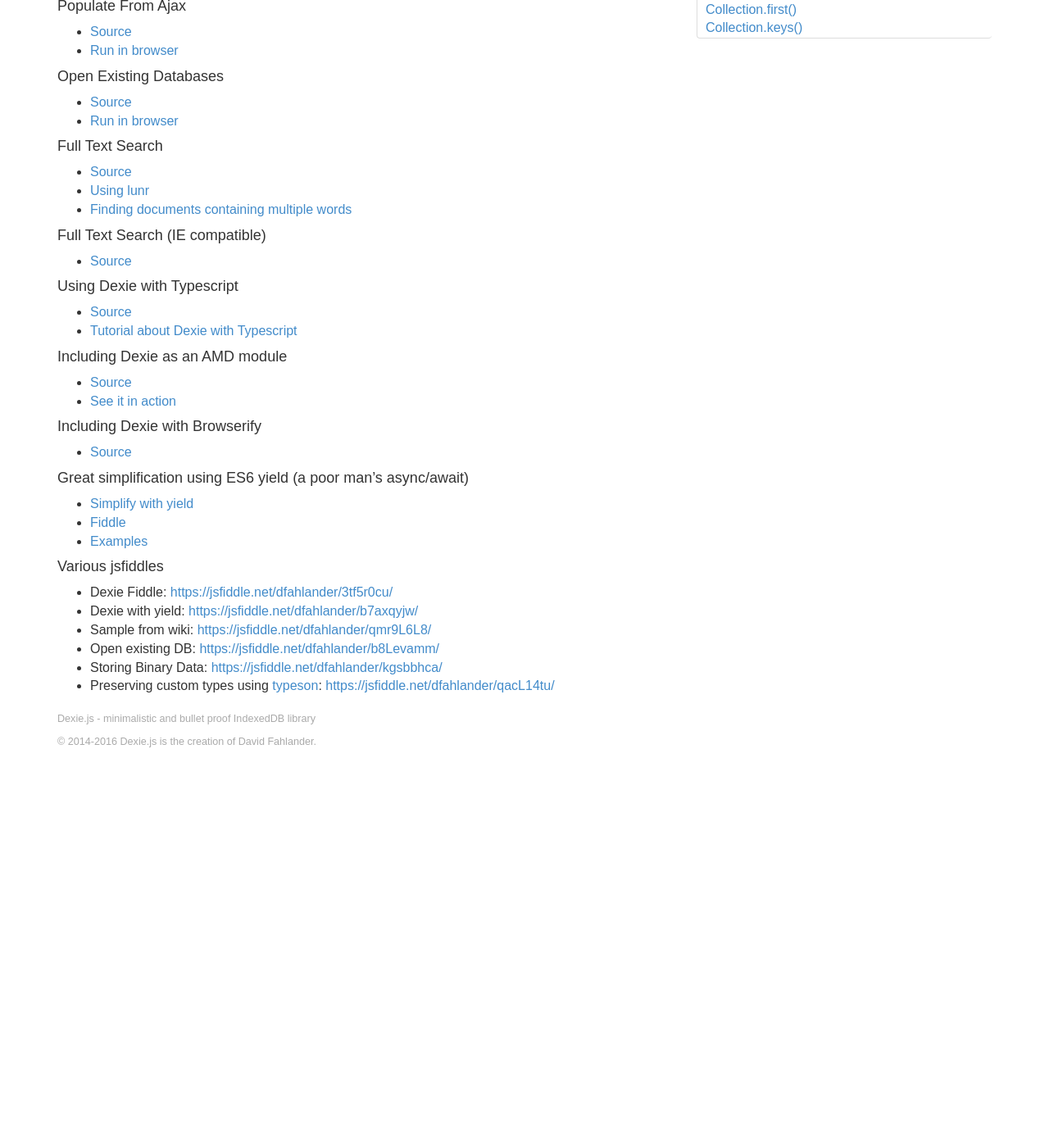
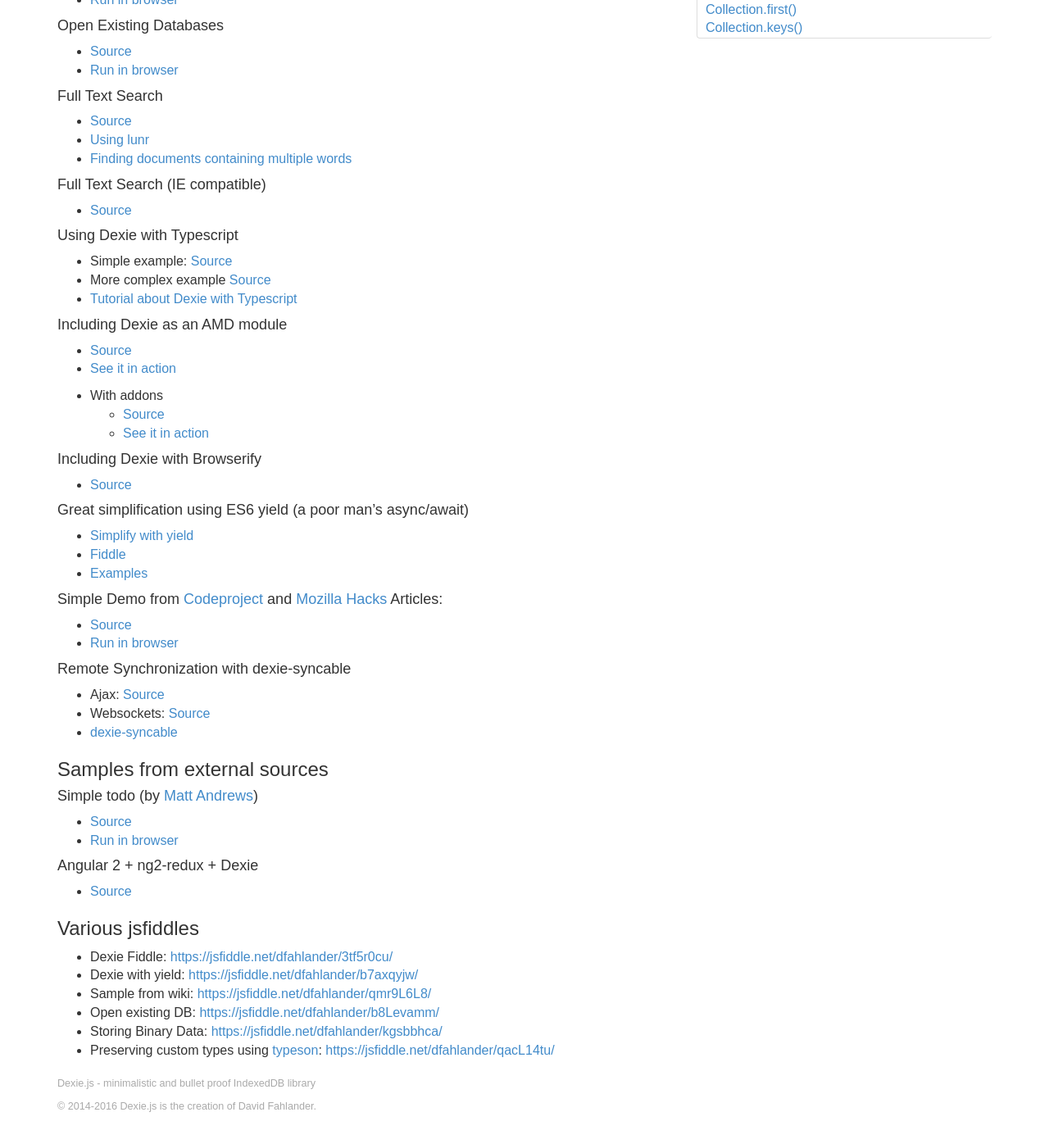
Before and after one commit to dexie/dexie-website, a Jekyll site: the page built from docs/Samples.md, in a window 1280 px wide and 1400 px high, scrolled down 703 px. Shown: the top 1396 px of the window at 82% size. Built offline with Jekyll 4.4.1, drawn with Linux system fonts in a browser that asks for light colours; before the commit the page ends 1658 px from its top, so only the background shows below that; some of the changed text lies outside the part shown.

Commit message:
Add missing samples
Fix links which used to point to the wiki to point to the dexie.org docs
Split between official dexie samples and 3-rd party samples

Closes https://github.com/dfahlander/dexie.js-web/issues/7

```diff
--- a/docs/Samples.md
+++ b/docs/Samples.md
@@ -3,10 +3,16 @@
 title: 'Samples'
 ---
 
+### Sample in the Dexie repository
+
 #### React + Dexie
 
 * [Source](https://github.com/dfahlander/Dexie.js/tree/master/samples/react)
 * [Run in browser](http://rawgit.com/dfahlander/Dexie.js/demo/samples/react/build/)
+
+#### React + Redux + Dexie
+
+* [Source](https://github.com/dfahlander/Dexie.js/tree/master/samples/react-redux)
 
 #### Angular2 + Dexie
 
@@ -49,13 +45,18 @@
 
 #### Using Dexie with Typescript
 
-* [Source](https://github.com/dfahlander/Dexie.js/tree/master/samples/typescript)
-* [Tutorial about Dexie with Typescript](Typescript)
+* Simple example: [Source](https://github.com/dfahlander/Dexie.js/tree/master/samples/typescript-simple)
+* More complex example [Source](https://github.com/dfahlander/Dexie.js/tree/master/samples/typescript)
+* [Tutorial about Dexie with Typescript](http://dexie.org/docs/Typescript.html)
 
 #### Including Dexie as an AMD module
 
 * [Source](https://github.com/dfahlander/Dexie.js/tree/master/samples/requirejs)
 * [See it in action](https://rawgit.com/dfahlander/Dexie.js/master/samples/requirejs/app.html)
+
+* With addons
+  * [Source](https://github.com/dfahlander/Dexie.js/tree/master/samples/requirejs-with-addons)
+  * [See it in action](https://rawgit.com/dfahlander/Dexie.js/master/samples/requirejs-with-addons/app.html)
 
 #### Including Dexie with Browserify
 
@@ -63,11 +64,34 @@
 
 #### Great simplification using ES6 yield (a poor man's async/await)
 
-* [Simplify with yield](Simplify-with-yield)
+* [Simplify with yield](http://dexie.org/docs/Simplify-with-yield.html)
 * [Fiddle](https://jsfiddle.net/dfahlander/b7axqyjw/)
 * [Examples](https://github.com/dfahlander/Dexie.js/blob/master/test/tests-yield.js)
 
-#### Various jsfiddles
+#### Simple Demo from [Codeproject](http://www.codeproject.com/Articles/744986/How-to-do-some-magic-with-indexedDB) and [Mozilla Hacks](https://hacks.mozilla.org/2014/06/breaking-the-borders-of-indexeddb/) Articles:
+
+* [Source](https://github.com/dfahlander/Dexie.js/blob/master/samples/codeproject-article/DexieAlgorithmsSamples.html)
+* [Run in browser](https://rawgit.com/dfahlander/Dexie.js/releases/samples/codeproject-article/DexieAlgorithmsSamples.html)
+
+#### Remote Synchronization with dexie-syncable
+
+* Ajax: [Source](https://github.com/dfahlander/Dexie.js/tree/master/samples/remote-sync/ajax)
+* Websockets: [Source](https://github.com/dfahlander/Dexie.js/tree/master/samples/remote-sync/websocket)
+* [dexie-syncable](http://dexie.org/docs/Syncable/Dexie.Syncable.js.html)
+
+
+### Samples from external sources
+
+#### Simple todo (by [Matt Andrews](https://mattandre.ws))
+
+* [Source](https://github.com/matthew-andrews/offline-todo-dexie/blob/gh-pages/application.js)
+* [Run in browser](https://rawgit.com/matthew-andrews/offline-todo-dexie/gh-pages/index.html)
+
+#### Angular 2 + ng2-redux + Dexie
+
+* [Source](https://github.com/jsperts/workshop_unterlagen/tree/master/angular2/examples/Redux)
+
+### Various jsfiddles
 
 * Dexie Fiddle: [https://jsfiddle.net/dfahlander/3tf5r0cu/](https://jsfiddle.net/dfahlander/3tf5r0cu/)
 * Dexie with yield: [https://jsfiddle.net/dfahlander/b7axqyjw/](https://jsfiddle.net/dfahlander/b7axqyjw/)
```
Also changed, not shown: other parts of docs/Samples.md (+1 -11 lines).
